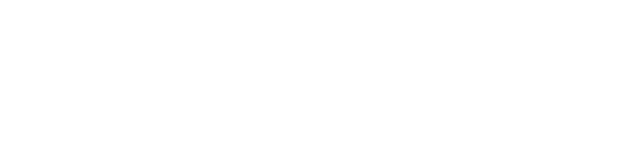
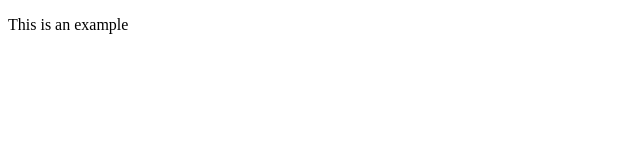
Before and after one commit to hus-na23/git-example-tutorial, a plain HTML site: page index.html in a window 1280 px wide. Shown: the whole page, without its empty margins (0-640 px from the left). Drawn offline with Linux system fonts and the light colour scheme.

Commit message:
add paragraph

```diff
--- a/index.html
+++ b/index.html
@@ -6,6 +6,6 @@
     <title>Document</title>
 </head>
 <body>
-
+    <p>This is an example</p>
 </body>
 </html>
```
